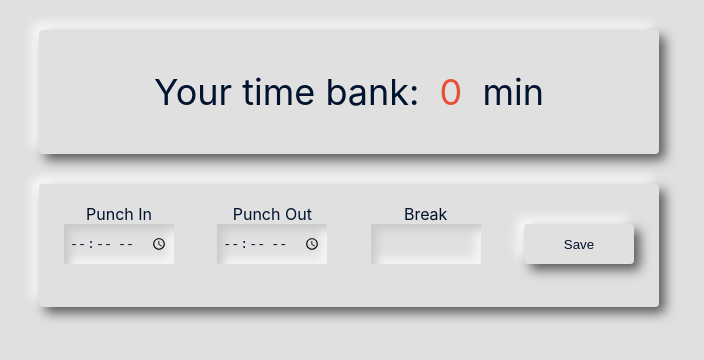
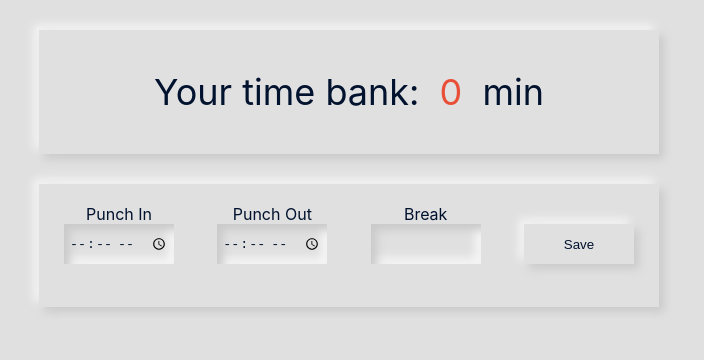
Before and after one commit to AndressaTonietto/punch-clock, a React (Create React App) app: page / in a window 1280 px wide. Shown: the top 360 px of the page, without its empty margins (291-995 px from the left). Built offline with nearby package versions, Linux system fonts and the light colour scheme; data requests are answered from the project's data file.

Commit message:
fix style

```diff
--- a/src/components/Card/index.js
+++ b/src/components/Card/index.js
@@ -2,9 +2,9 @@ import React from 'react';
 import styled from 'styled-components';
 
 const NeumorphismCard = styled.div`
-  border-radius: 4px;
+  border-radius: 0px;
   background: #e0e0e0;
-  box-shadow: 6px 6px 12px #5a5a5a, -6px -6px 12px #ffffff;
+  box-shadow: 5px 5px 9px #cacaca, -5px -5px 9px #f6f6f6;
   color: #00122e;
   flex-direction: ${({ flexDirection }) =>
     (flexDirection === 'row' && 'row') || 'column'};
--- a/src/components/SaveRecordForm/index.js
+++ b/src/components/SaveRecordForm/index.js
@@ -58,9 +58,9 @@ const Input = styled.input`
 `;
 
 const Button = styled.button`
-  border-radius: 4px;
+  border-radius: 0px;
   background: #e0e0e0;
-  box-shadow: 6px 6px 12px #5a5a5a, -6px -6px 12px #ffffff;
+  box-shadow: 5px 5px 9px #cacaca, -5px -5px 9px #f6f6f6;
   width: 150px;
   height: 40px;
   margin: 0px 15px 5px 15px;
@@ -69,12 +69,13 @@ const Button = styled.button`
   &:active {
     border-radius: 0px;
     background: #e0e0e0;
-    box-shadow: inset 6px 6px 9px #cacaca, inset -6px -6px 9px #f6f6f6;
+    box-shadow: inset 5px 5px 9px #cacaca, inset -5px -5px 9px #f6f6f6;
   }
 
   @media (min-width: 600px) {
     width: 110px;
   }
+  font-weigth: bold;
 `;
 
 const FormGroup = styled.div`
```
